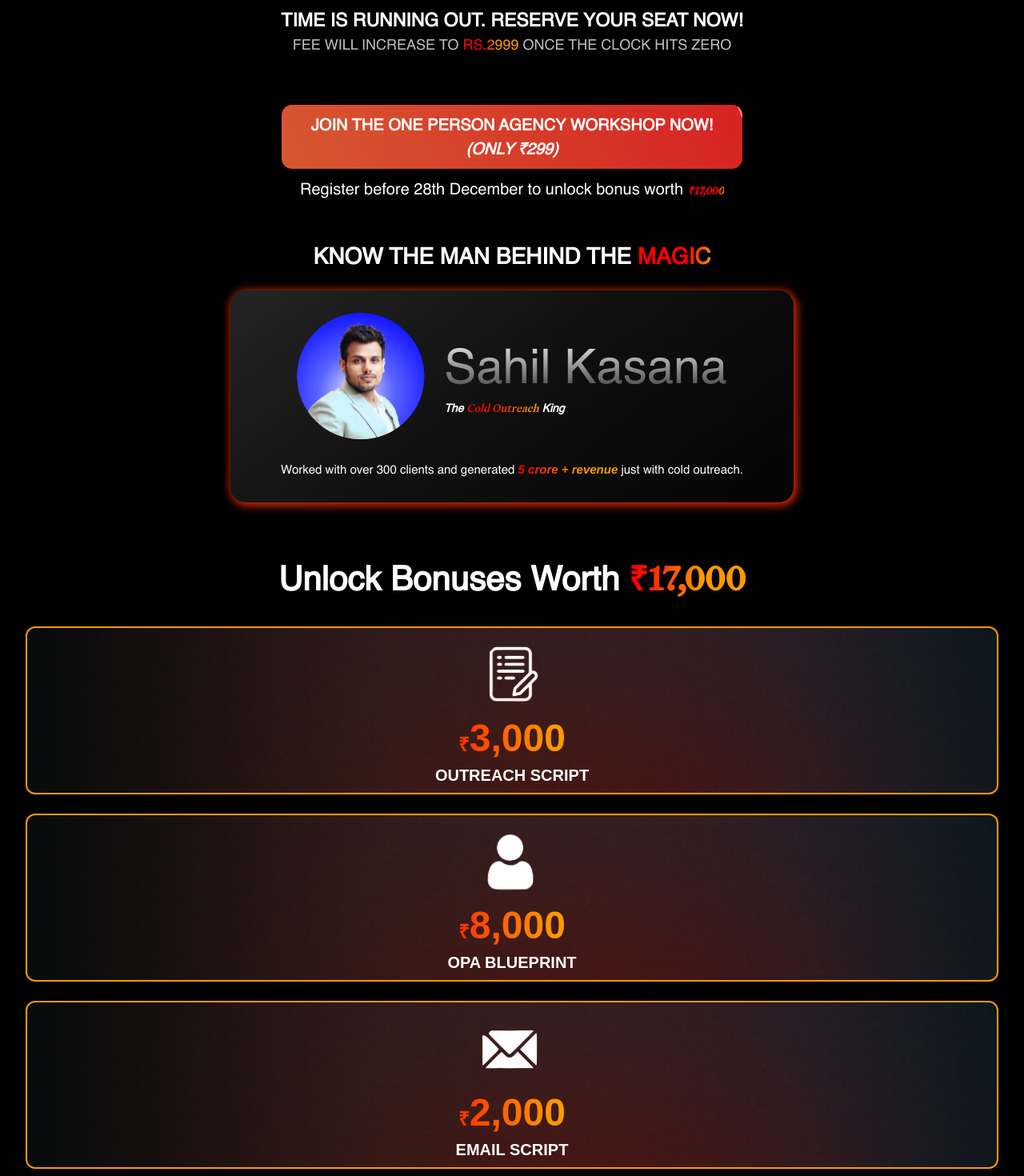
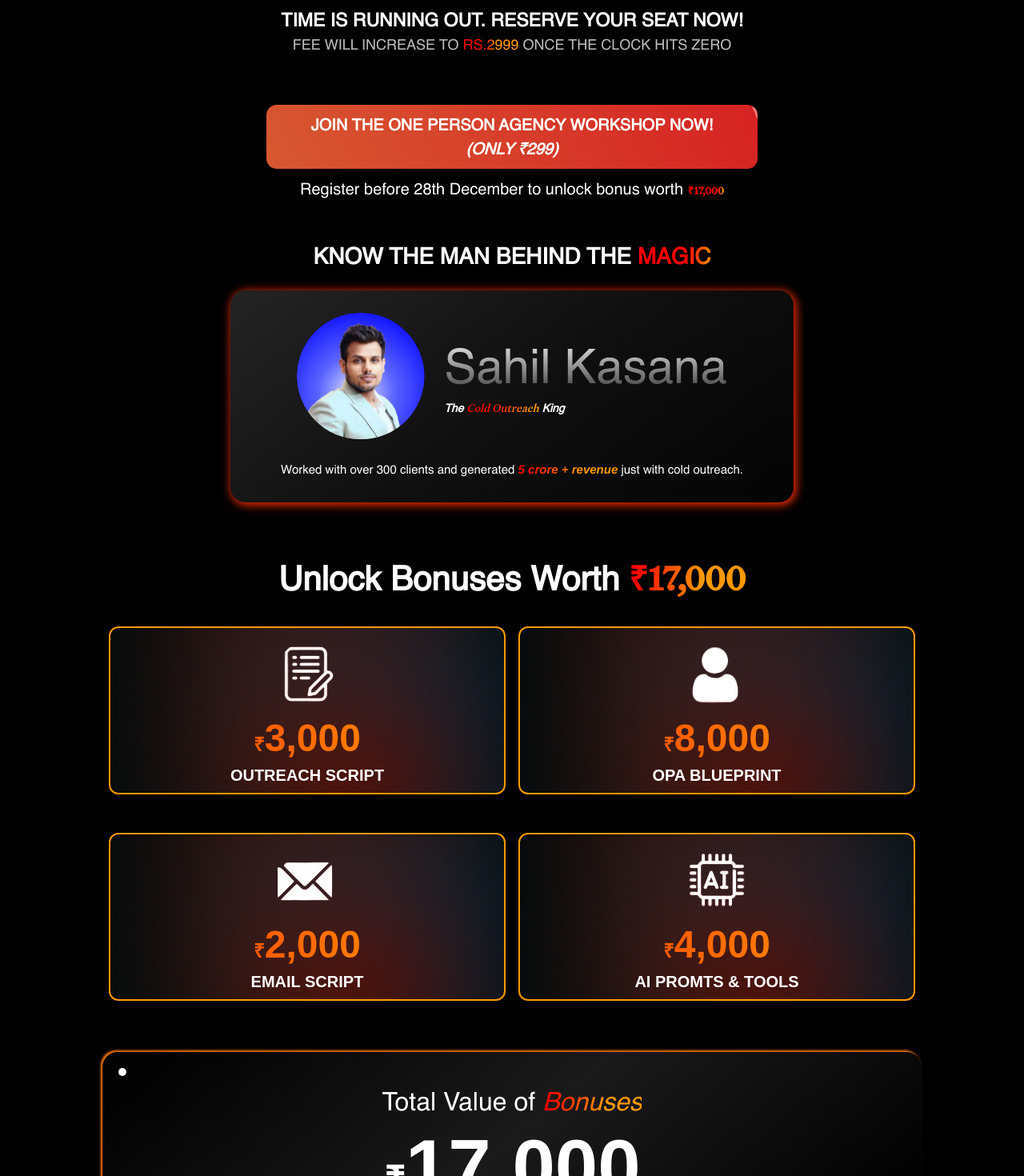
Before and after one commit to ShayanJamil519/uk-landing-page, a Next.js app: page / in a window 1280 px wide. Shown: the part 4010-5480 px from the top of the page at 80% size. Built offline with nearby package versions, Linux system fonts and the light colour scheme; a web font is replaced by a local one.

Commit message:
In Process

```diff
--- a/src/components/Bonus.jsx
+++ b/src/components/Bonus.jsx
@@ -46,10 +46,10 @@ function Bonus() {
         </span>
       </h2>
 
-      <div className="w-full">
+      <div className="w-[80%] mx-auto grid grid-cols-1 md:grid-cols-2">
         {bonuses.map((i, index) => (
           <div
-            className="flex items-center justify-center flex-col mx-8  text-center my-6 py-3 rounded-xl border-2 border-[#f90]"
+            className="col-span-1  mx-2  text-center my-6 py-3 rounded-xl border-2 border-[#f90]"
             style={{
               background: "url(/noisy-gradients.png) lightgray",
               backgroundPosition: "50%",
@@ -58,7 +58,7 @@ function Bonus() {
             }}
             key={i}
           >
-            <Image src={i.icon} width={100} height={100} alt="logo" />
+            <Image src={i.icon} width={100} height={100} alt="logo" className="mx-auto" />
             <p
               className="font-hanson"
               // className="text-[48px] font-hanson font-[700] text-[#f90] leading-none"
@@ -84,7 +84,7 @@ function Bonus() {
       </div>
 
       <div
-        className="text-white text-center py-10 px-4 w-[85%] rounded-[19px] my-8 relative"
+        className="text-white text-center py-10 px-4 w-[80%] mx-auto mt-5 sm:mt-10 rounded-[19px] my-8 relative"
         style={{
           background:
             "linear-gradient(139deg, rgba(6, 6, 6, 0.30) 5.43%, rgba(177, 174, 174, 0.15) 48.89%, rgba(217, 217, 217, 0.00) 94.14%)",
@@ -94,7 +94,7 @@ function Bonus() {
         }}
       >
         <span className="w-[10px] h-[10px] rounded-full bg-[#fff] left-5 top-5 absolute"></span>
-        <div className="flex flex-col items-center justify-center ">
+        <div className="flex flex-col items-center justify-center  ">
           <p className="text-[13px] lg:text-[32px] md:text-[24px] font-helvetica">
             Total Value of{" "}
             <span
--- a/src/components/JoinNowCTA.jsx
+++ b/src/components/JoinNowCTA.jsx
@@ -2,9 +2,9 @@ import React from "react";
 
 function JoinNowCTA() {
   return (
-    <div>
+    <div className="w-full">
       <div
-        className="mt-5 lg:mt-12 pt-3 pb-2 px-1 rounded-[13px]  text-white text-center font-helvetica w-[95%] md:w-[50%] lg:w-[45%] mx-auto
+        className="mt-5 lg:mt-12 pt-3 pb-2 px-1 rounded-[13px]  text-white text-center font-helvetica w-[95%] md:w-[50%] lg:w-[48%] mx-auto
 "
         style={{
           background:
@@ -21,7 +21,7 @@ function JoinNowCTA() {
       <p className="text-[12px] md:text-[16px] lg:text-[20px]  text-white my-3 text-center">
         Register before 28th December to unlock bonus worth{" "}
         <span
-          className="text-[#f90] italic font-bold font-epicene"
+          className="text-[#f90]  font-bold font-epicene"
           style={{
             background:
               "linear-gradient(274deg, #F90 -5.59%, #F90 1.88%, #F00 19.64%)",
```
